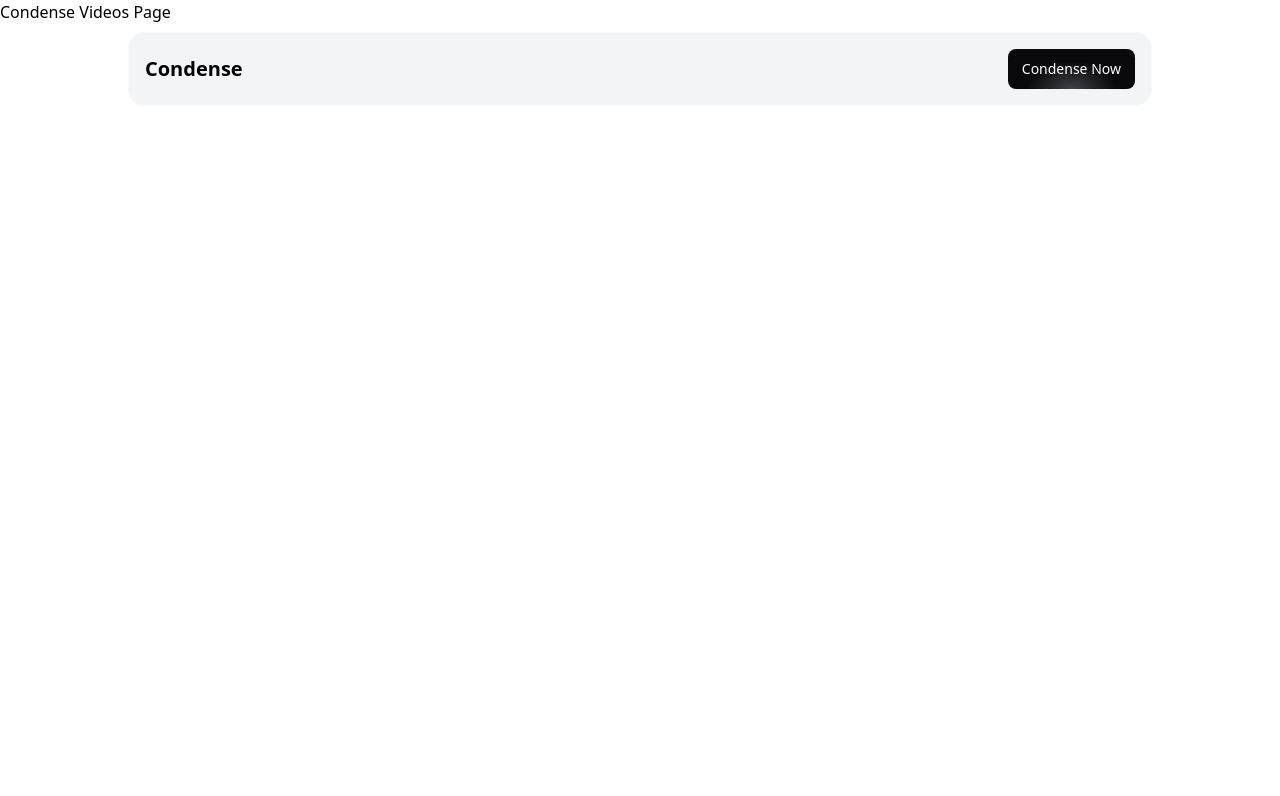
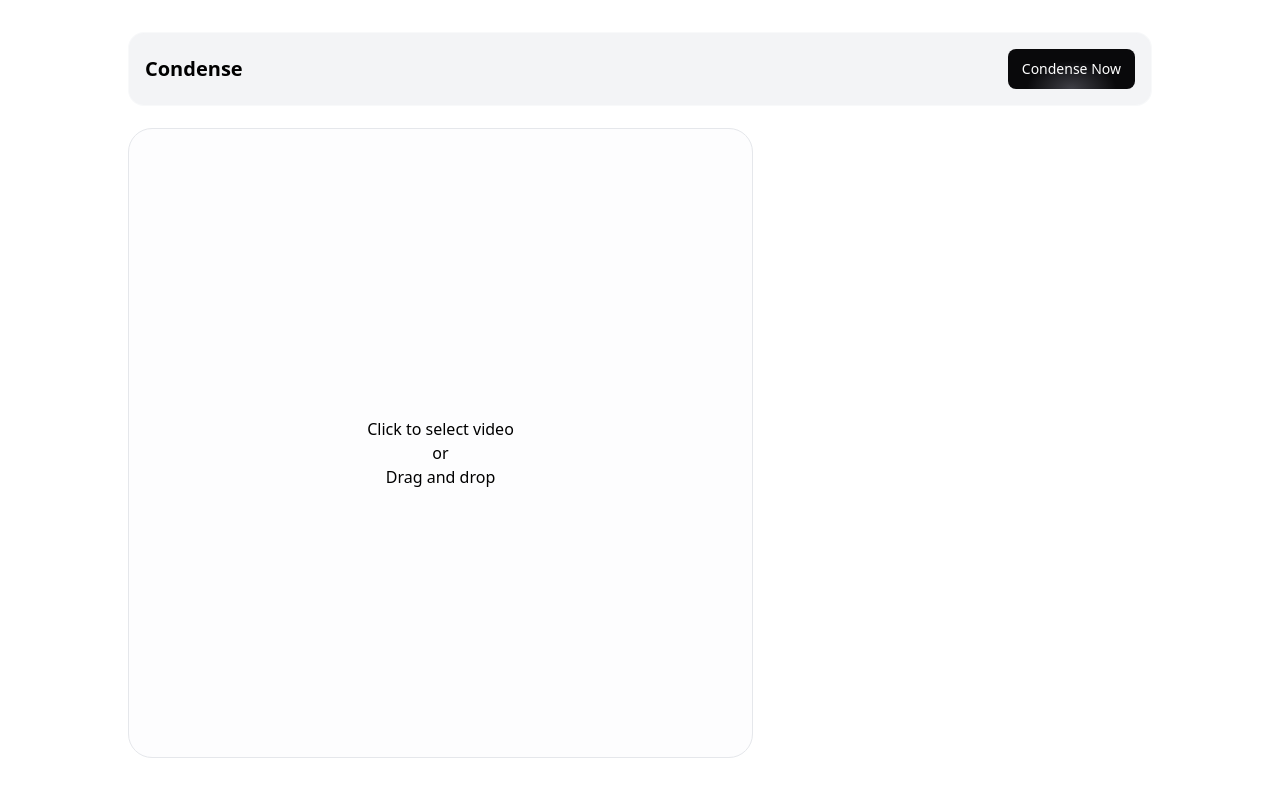
Before and after one commit to Tech-Avrach/video-compressor-tool, a Next.js app: page /video in a window 1280 px wide. Shown: the top 796 px of the page. Built offline with nearby package versions, Linux system fonts and the light colour scheme.

Commit message:
file picker completed

```diff
--- a/app/video/_components/condense-video.tsx
+++ b/app/video/_components/condense-video.tsx
@@ -1,9 +1,19 @@
 import React from 'react'
+import { motion } from 'framer-motion'
+import { CustomeDropZone } from './coustome-dropzone'
+import { acceptedVideoFiles } from '@/utils/formats'
 
 const condenseVideo = () => {
+
+  const handleUpload = (file: File) => {
+    console.log(file)
+  }
+
   return (
     <>
-
+      <motion.div className='border rounded-3xl col-span-5 flex w-full md:h-full bg-gray-50/35 '>
+        <CustomeDropZone handleUpload={handleUpload} acceptedFiles={acceptedVideoFiles}/>
+      </motion.div>
     </>
   )
 }
--- a/app/video/_components/coustome-dropzone.tsx
+++ b/app/video/_components/coustome-dropzone.tsx
@@ -52,10 +52,12 @@ export const CustomeDropZone = ({
             onError={onError}
         >
             {({getRootProps, getInputProps}) => (
-                <div {...getRootProps()} className=''>
+                <div {...getRootProps()} className={`${isHover ? "border-black bg-gray-100/80" : "border-default-gray"} flex justify-center items-center rounded-3xl flex-col cursor-pointer w-full py-6 ${disabled ? "coursor-not-allowed" : ""}`}>
                     <input {...getInputProps()} />
-                    <h3>
-                        Click to select video
+                    <h3 className='text-center mt-5'>
+                        Click to select video <br />
+                        or <br />
+                        Drag and drop
                     </h3>
                 </div>
 
--- a/app/video/page.tsx
+++ b/app/video/page.tsx
@@ -1,9 +1,19 @@
+"use client"
+
+import dynamic from 'next/dynamic';
 import React from 'react'
+
+const CondenseVideo = dynamic(
+  () => import("../video/_components/condense-video"),
+  { ssr: false }
+);
 
 const page = () => {
   return (
-    <div>
-        <div>Condense Videos Page</div>
+    <div className='pt-32 mx-auto max-w-5xl'>
+        <div className='lg:grid lg:grid-cols-8 gap-10 lg:h-[calc(100dvh-130px)] pb-10 px-6 lg:px-0 flex flex-col'>
+            <CondenseVideo />
+        </div>
     </div>
   )
 }
--- a/package.json
+++ b/package.json
@@ -9,6 +9,7 @@
     "lint": "next lint"
   },
   "dependencies": {
+    "framer-motion": "^11.12.0",
     "next": "15.0.3",
     "react": "^18.3.1",
     "react-dom": "^18.3.1",
--- /dev/null
+++ b/utils/formats.ts
@@ -0,0 +1,11 @@
+
+
+export const videoFormats = [
+    "mp4",
+    "mkv",
+    "mov"
+]
+
+export const acceptedVideoFiles = {
+    "video/*": videoFormats
+}
```
Also changed, not shown: 1 other file (tests, documents, lock files or other folders).
